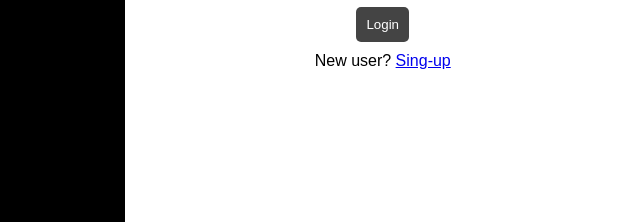
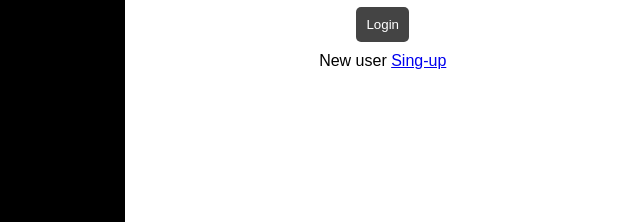
Before and after one commit to yamiz0/HTML-e-CSS, a plain HTML site: page CSS/cadastro/index2.html in a window 1280 px wide. Shown: the part 458-680 px from the top of the page, 640-1280 px from the left. Drawn offline with Linux system fonts and the light colour scheme.

Commit message:
HTML e CSS

```diff
--- a/CSS/cadastro/index2.html
+++ b/CSS/cadastro/index2.html
@@ -21,7 +21,7 @@
             <input type="checkbox" name="remeber" id="remember" value="true">Remember Me?
         </div>
         <button>Login</button>
-        <p>New user? <a href="index.html">Sing-up</a></p>
+        <p>New user <a href="index.html">Sing-up</a></p>
     </div>
 </body>
 </html>
```
